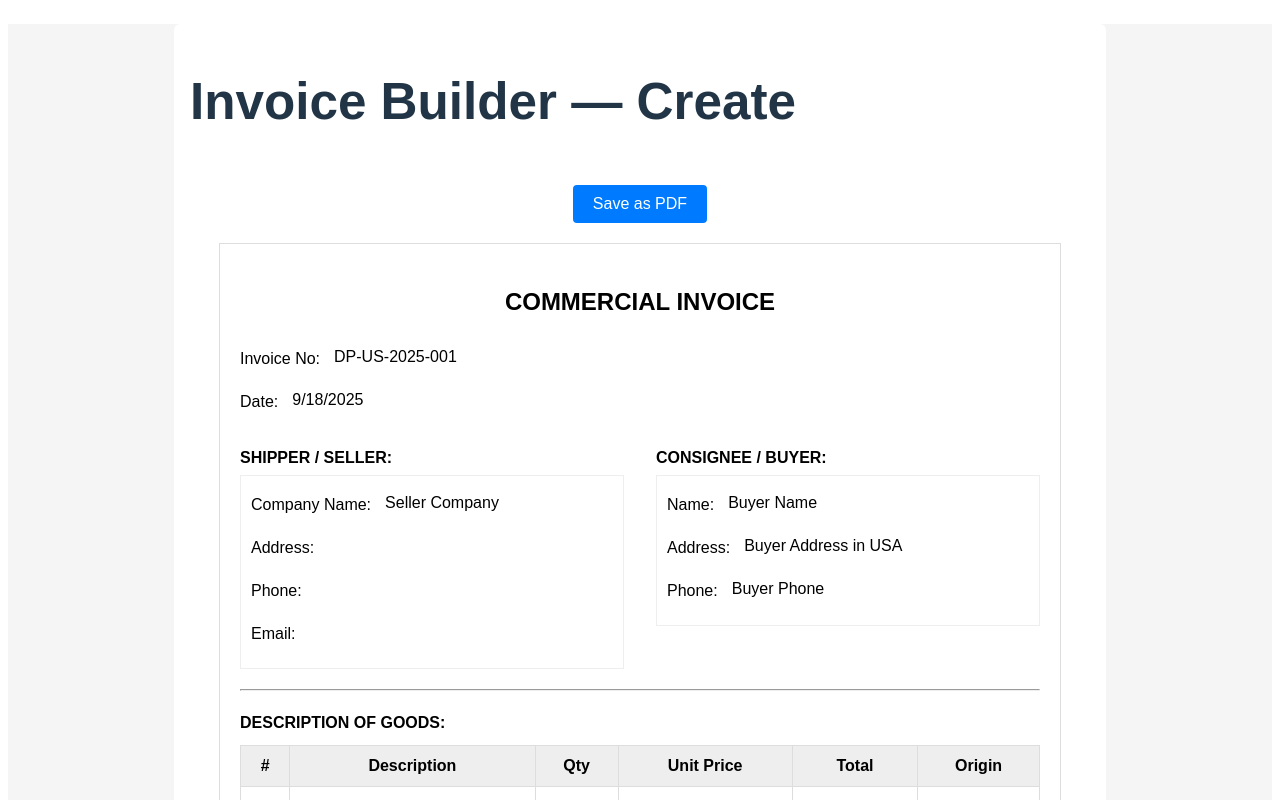
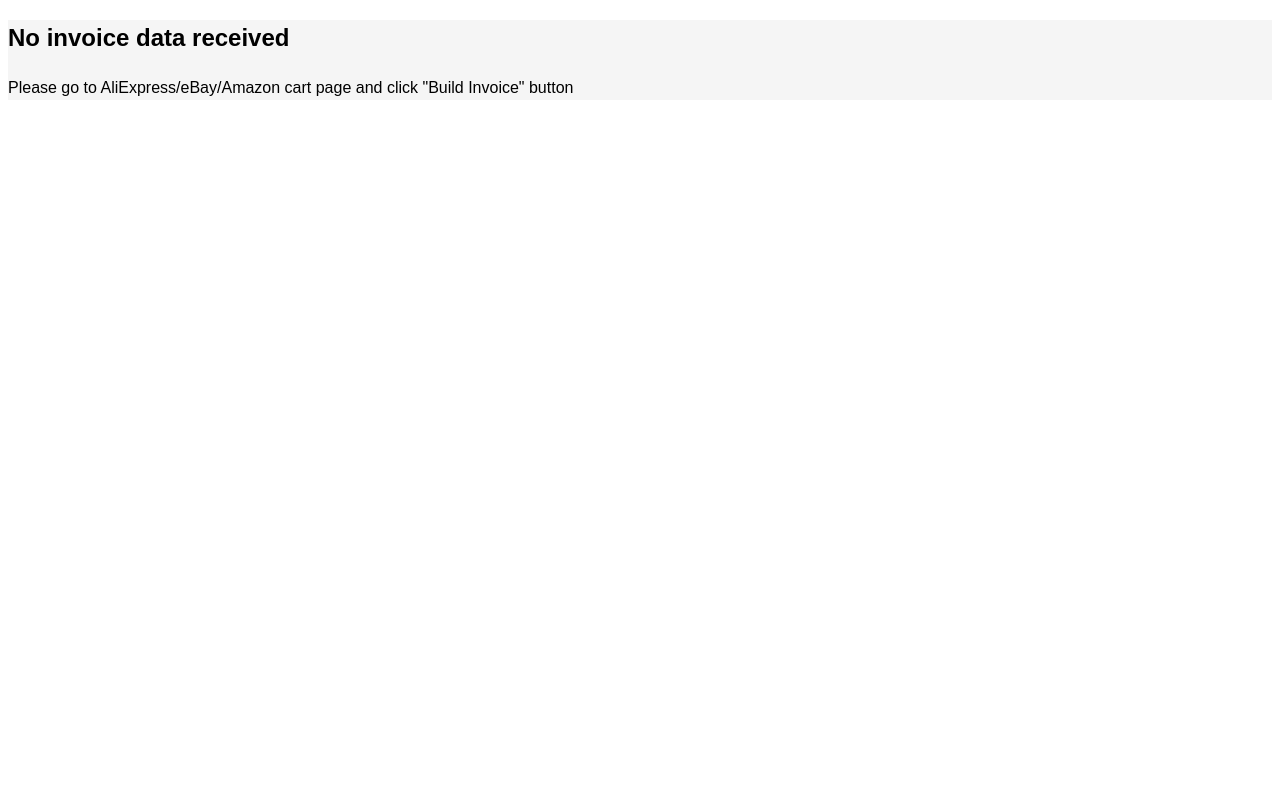
Before and after one commit to d9m0n4/invoice-builder-extension, a React (Vite) app in the folder web-app/: page / in a window 1280 px wide. Shown: the top 800 px of the page. Built offline with nearby package versions, Linux system fonts and the light colour scheme.

Commit message:
main | fix webworker

```diff
--- a/web-app/src/App.tsx
+++ b/web-app/src/App.tsx
@@ -2,41 +2,60 @@
 import { useEffect, useState } from 'react';
 import InvoiceForm from './InvoiceForm';
 
-type Item = { name: string; qty: number; price: number; origin?: string; hsCode?: string };
+interface InvoiceData {
+  items: Array<{
+    name: string;
+    qty: number;
+    price: number;
+    origin: string;
+    weightKg?: number;
+    weightLbs?: number;
+  }>;
+  siteType: string;
+  url: string;
+  timestamp: string;
+  seller?: any;
+}
 
 export default function App() {
-  const [data, setData] = useState<{ seller?: any; items?: Item[] } | null>(null);
+  const [invoiceData, setInvoiceData] = useState<InvoiceData | null>(null);
+  const [loading, setLoading] = useState(true);
 
   useEffect(() => {
-    // Попытка 1: query param
-    const q = new URLSearchParams(location.search).get('data');
-    if (q) {
+    const loadDataFromURL = () => {
       try {
-        setData(JSON.parse(decodeURIComponent(q)));
-        return;
-      } catch (e) {
-        console.warn('Failed to parse query param:', e);
+        const urlParams = new URLSearchParams(window.location.search);
+        const dataParam = urlParams.get('data');
+        const source = urlParams.get('source');
+
+        if (dataParam && source === 'chrome-extension') {
+          const decodedData = decodeURIComponent(dataParam);
+          const parsedData: InvoiceData = JSON.parse(decodedData);
+          setInvoiceData(parsedData);
+          console.log('Data loaded from URL:', parsedData);
+        }
+      } catch (error) {
+        console.error('Error parsing data from URL:', error);
+      } finally {
+        setLoading(false);
       }
-    }
+    };
 
-    // Попытка 2: chrome.storage (если открыт как extension page)
-    if ((window as any).chrome?.storage?.local) {
-      (window as any).chrome.storage.local.get('invoiceData', (res: any) => {
-        if (res?.invoiceData) setData(res.invoiceData);
-      });
-    } else {
-      // fallback: пустой шаблон
-      setData({
-        items: [{ name: 'Sample product', qty: 1, price: 10.0, origin: 'China' }],
-        seller: { company: '', address: '', phone: '', email: '' },
-      });
-    }
+    loadDataFromURL();
   }, []);
 
-  return (
-    <div className="app">
-      <h1>Invoice Builder — Create</h1>
-      {data ? <InvoiceForm initial={data} /> : <div>Loading...</div>}
-    </div>
-  );
+  if (loading) {
+    return <div>Loading...</div>;
+  }
+
+  if (!invoiceData) {
+    return (
+      <div style={{ color: '#000' }}>
+        <h2>No invoice data received</h2>
+        <p>Please go to AliExpress/eBay/Amazon cart page and click "Build Invoice" button</p>
+      </div>
+    );
+  }
+
+  return <InvoiceForm initial={invoiceData} />;
 }
```
